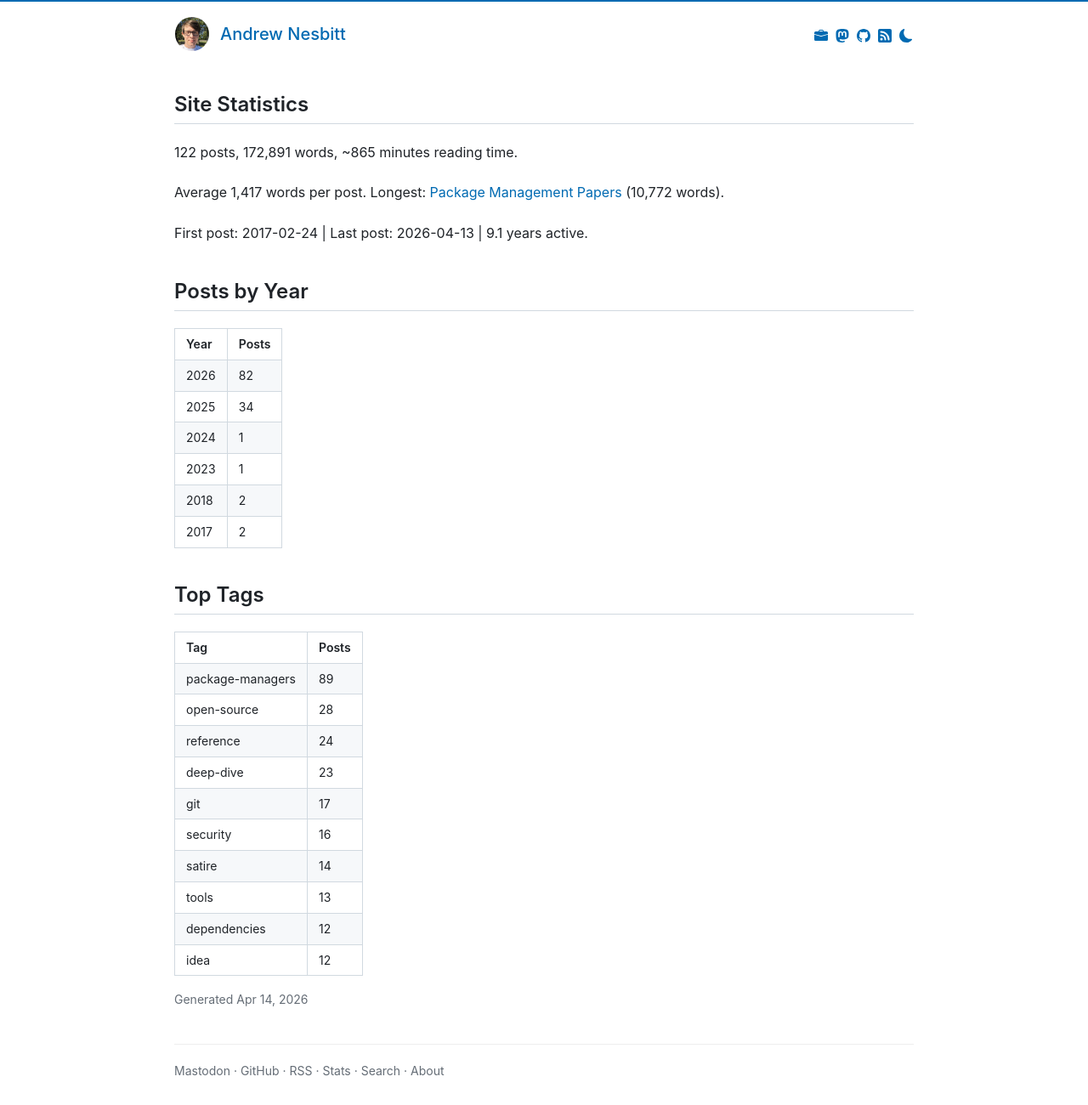
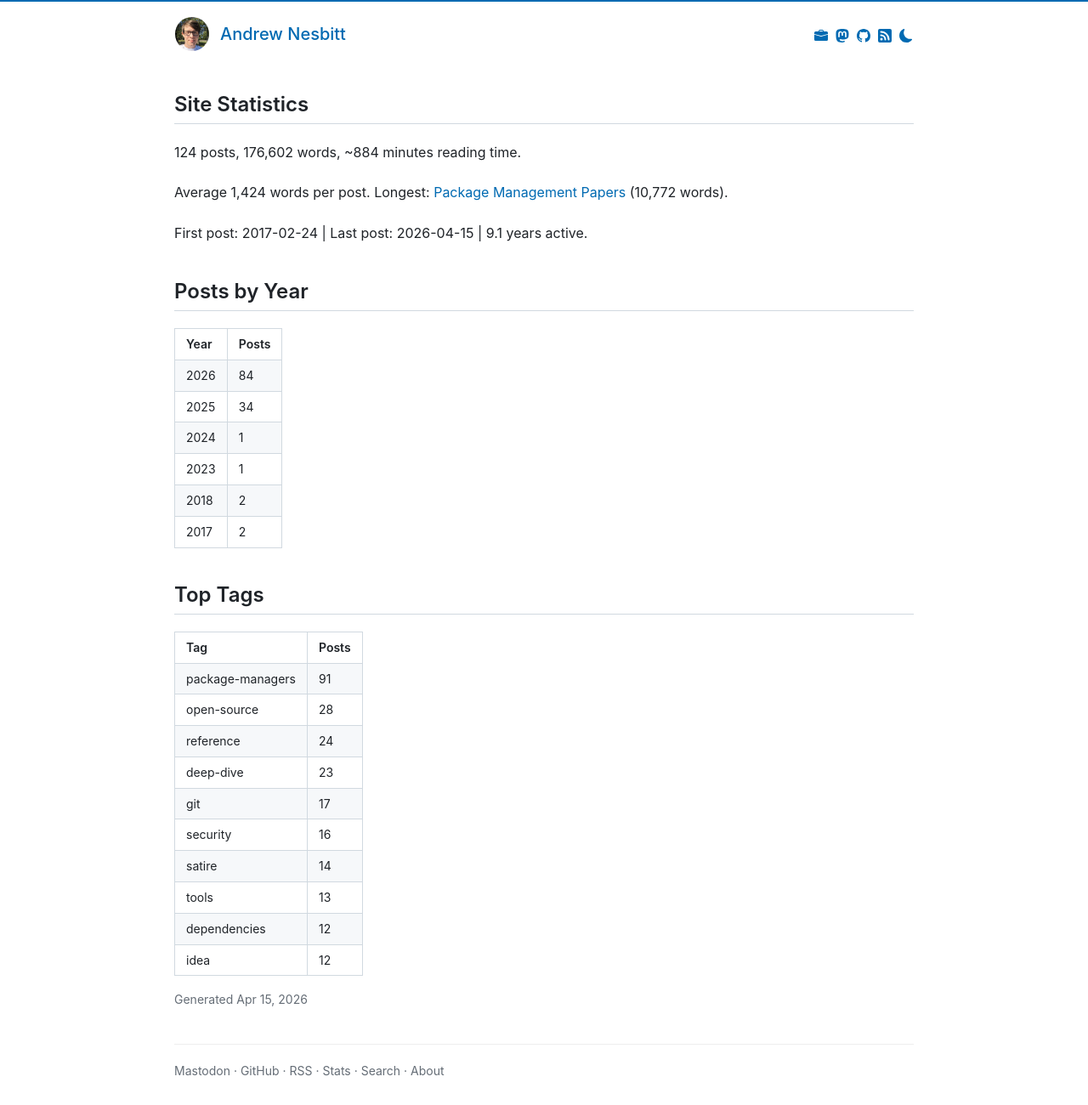
Before and after one commit to andrew/nesbitt.io, a Jekyll site: the page built from stats.html, in a window 1280 px wide. Shown: the whole page at 85% size. Built offline with Jekyll 4.4.1, drawn with Linux system fonts in a browser that asks for light colours; comment, search, counter and statistics services are not loaded.

```diff
--- a/_data/stats.json
+++ b/_data/stats.json
@@ -1,9 +1,9 @@
 {
-  "generated_at": "2026-04-14T08:55:14Z",
-  "total_posts": 122,
-  "total_words": 172891,
-  "reading_minutes": 865,
-  "average_words": 1417,
+  "generated_at": "2026-04-15T13:08:06Z",
+  "total_posts": 124,
+  "total_words": 176602,
+  "reading_minutes": 884,
+  "average_words": 1424,
   "longest_post": {
     "title": "Package Management Papers",
     "url": "/2025/11/13/package-management-papers.html",
@@ -20,16 +20,16 @@
     "date": "2017-02-24"
   },
   "last_post": {
-    "title": "Common Package Specification",
-    "url": "/2026/04/13/common-package-specification.html",
-    "date": "2026-04-13"
+    "title": "The Tuesday Test",
+    "url": "/2026/04/15/the-tuesday-test.html",
+    "date": "2026-04-15"
   },
   "years_active": 9.1,
   "posts_per_month": 1.1,
   "posts_by_year": [
     {
       "year": 2026,
-      "count": 82
+      "count": 84
     },
     {
       "year": 2025,
@@ -55,7 +55,7 @@
   "posts_by_month": [
     {
       "month": "2026-04",
-      "count": 8
+      "count": 10
     },
     {
       "month": "2026-03",
@@ -101,8 +101,8 @@
   "posts_by_day_of_week": {
     "sunday": 16,
     "monday": 19,
-    "tuesday": 15,
-    "wednesday": 17,
+    "tuesday": 16,
+    "wednesday": 18,
     "thursday": 19,
     "friday": 20,
     "saturday": 16
@@ -110,7 +110,7 @@
   "tags": [
     {
       "name": "package-managers",
-      "count": 89
+      "count": 91
     },
     {
       "name": "open-source",
@@ -209,6 +209,10 @@
       "count": 2
     },
     {
+      "name": "homebrew",
+      "count": 2
+    },
+    {
       "name": "conferences",
       "count": 2
     },
@@ -237,10 +241,6 @@
       "count": 2
     },
     {
-      "name": "github-actions",
-      "count": 1
-    },
-    {
       "name": "writing",
       "count": 1
     },
@@ -253,11 +253,15 @@
       "count": 1
     },
     {
-      "name": "registries",
+      "name": "github-actions",
       "count": 1
     },
     {
       "name": "policy",
+      "count": 1
+    },
+    {
+      "name": "registries",
       "count": 1
     },
     {
@@ -301,11 +305,11 @@
       "count": 1
     },
     {
-      "name": "homebrew",
+      "name": "sustainability",
       "count": 1
     },
     {
-      "name": "sustainability",
+      "name": "software development",
       "count": 1
     },
     {
@@ -313,7 +317,7 @@
       "count": 1
     },
     {
-      "name": "software development",
+      "name": "benchmarks",
       "count": 1
     },
     {
@@ -325,10 +329,6 @@
       "count": 1
     },
     {
-      "name": "benchmarks",
-      "count": 1
-    },
-    {
       "name": "maintainers",
       "count": 1
     },
@@ -337,11 +337,11 @@
       "count": 1
     },
     {
-      "name": "challenge",
+      "name": "metadata",
       "count": 1
     },
     {
-      "name": "metadata",
+      "name": "challenge",
       "count": 1
     },
     {
```
Also changed, not shown: Gemfile.lock.
